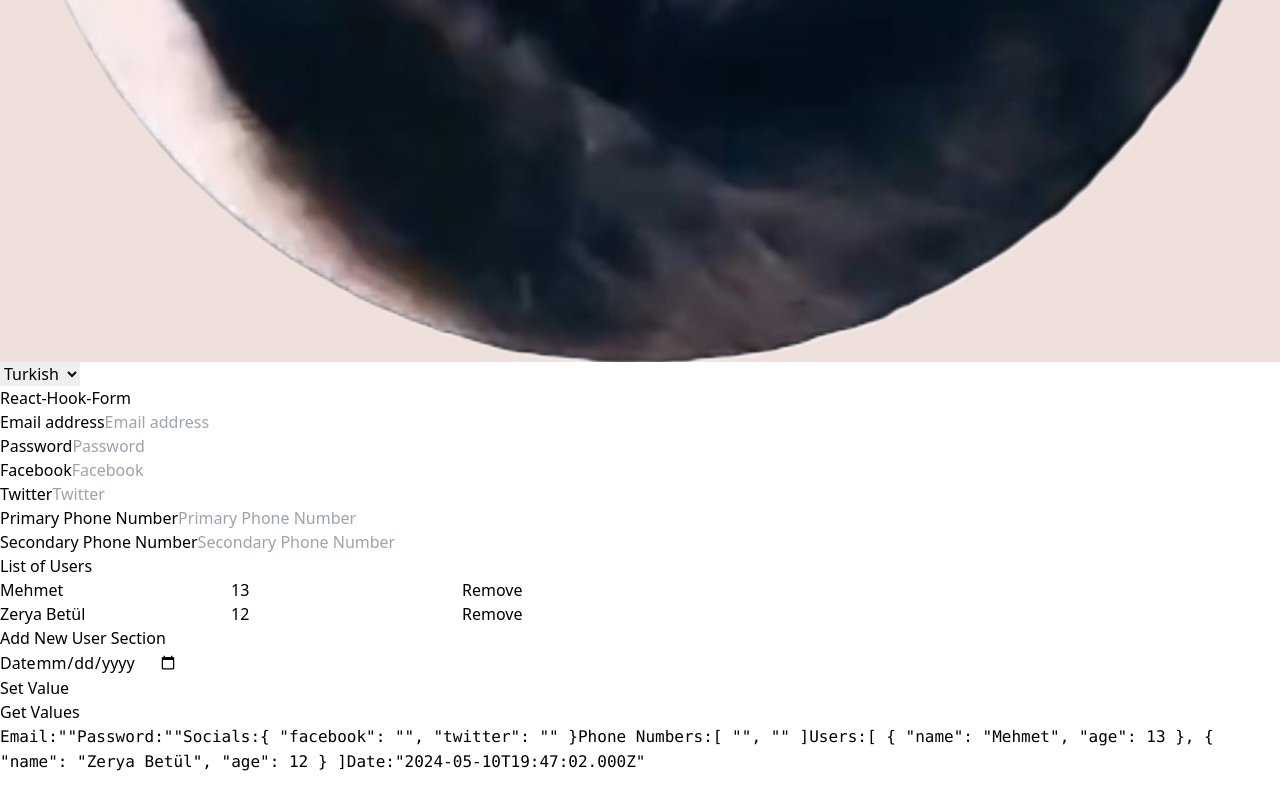
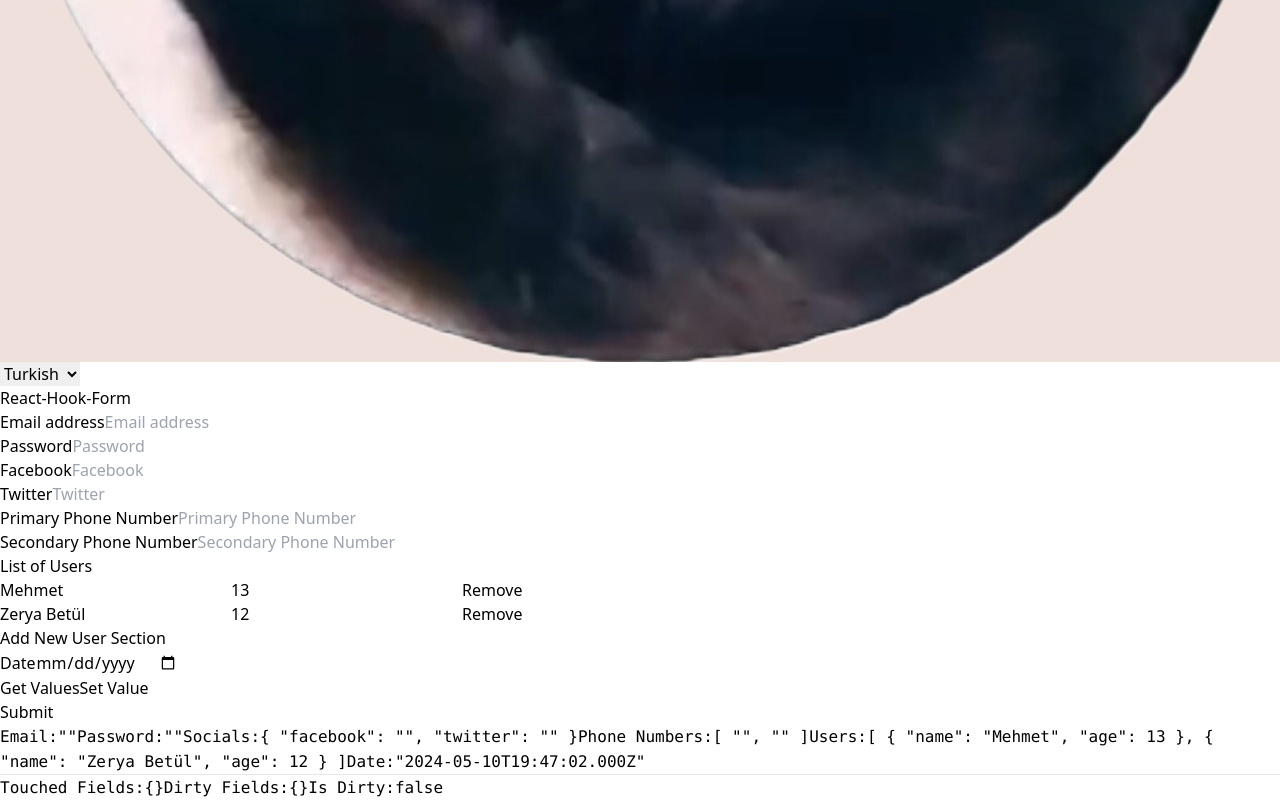
Before and after one commit to MobvenTeam1/FitAI-front-end-app-react.ts, a React (Vite) app: page / in a window 1280 px wide. Shown: the part 947-1747 px from the top of the page. Before the commit the page ends 1721 px from the top, so only its background shows below. Built offline with nearby package versions, Linux system fonts and the light colour scheme.

Commit message:
disabled submit button added

```diff
--- a/src/sections/howToUse-Doc/example-template-react-hooh-form.tsx
+++ b/src/sections/howToUse-Doc/example-template-react-hooh-form.tsx
@@ -1,4 +1,4 @@
-import { useForm, useFieldArray } from "react-hook-form";
+import { useForm, useFieldArray, FieldErrors } from "react-hook-form";
 import { DevTool } from "@hookform/devtools";
 
 type FormValues = {
@@ -51,7 +51,7 @@ export const TemplateHookForm: React.FC = () => {
     getValues,
     setValue,
   } = form;
-  const { errors } = formState;
+  const { errors, touchedFields, dirtyFields, isDirty, isValid } = formState;
 
   const values = watch();
 
@@ -77,6 +77,10 @@ export const TemplateHookForm: React.FC = () => {
     // console.log("getValues", getValues("social.facebook"));
   };
 
+  const onError = (errors: FieldErrors<FormValues>) => {
+    console.log("errors", errors);
+  };
+
   const onSubmit = (data: FormValues) => {
     console.log("data", data);
   };
@@ -92,7 +96,7 @@ export const TemplateHookForm: React.FC = () => {
           </div>
           <form
             className="mt-8 space-y-6"
-            onSubmit={handleSubmit(onSubmit)}
+            onSubmit={handleSubmit(onSubmit, onError)}
             noValidate
           >
             <div className="flex flex-col gap-3 rounded-md shadow-sm -space-y-px">
@@ -177,6 +181,8 @@ export const TemplateHookForm: React.FC = () => {
                   id="twitter"
                   type="text"
                   {...register("social.twitter", {
+                    // disabled: true,
+                    // disabled: watch("social.facebook") === "",
                     required: {
                       value: true,
                       message: "This is required",
@@ -303,7 +309,15 @@ export const TemplateHookForm: React.FC = () => {
               </div>
             </div>
 
-            <div>
+            {/* her click attığın zaman o anki tıkladığında oluşan values değerlerini almaya yarar */}
+            <div className="flex gap-1 items-center">
+              <button
+                type="button"
+                onClick={handleGetValues}
+                className="group relative w-full flex justify-center py-2 px-4 border border-transparent text-sm font-medium rounded-md text-white bg-green-500 hover:bg-green-600 focus:outline-none focus:ring-2 focus:ring-offset-2 focus:ring-green-500 hover:shadow-lg transition-colors duration-200"
+              >
+                Get Values
+              </button>
               <button
                 type="button"
                 onClick={() => handleSetValue("email", "Set Value Updated")}
@@ -313,14 +327,15 @@ export const TemplateHookForm: React.FC = () => {
               </button>
             </div>
 
-            {/* her click attığın zaman o anki tıkladığında oluşan values değerlerini almaya yarar */}
             <div>
               <button
-                type="button"
-                onClick={handleGetValues}
-                className="group relative w-full flex justify-center py-2 px-4 border border-transparent text-sm font-medium rounded-md text-white bg-green-500 hover:bg-green-600 focus:outline-none focus:ring-2 focus:ring-offset-2 focus:ring-green-500 hover:shadow-lg transition-colors duration-200"
+                disabled={!isDirty || !isValid}
+                type="submit"
+                className={`group relative w-full flex justify-center py-2 px-4 border border-transparent text-sm font-medium rounded-md text-white bg-indigo-500 hover:bg-indigo-600 focus:outline-none focus:ring-2 focus:ring-offset-2 focus:ring-indigo-500 hover:shadow-lg transition-colors duration-200 ${
+                  !isDirty || !isValid ? "opacity-50 cursor-not-allowed" : ""
+                }`}
               >
-                Get Values
+                Submit
               </button>
             </div>
 
@@ -350,6 +365,23 @@ export const TemplateHookForm: React.FC = () => {
                 {JSON.stringify(values.date, null, 2)}
               </code>
             </div>
+
+            <hr />
+
+            <div className="flex flex-col gap-1">
+              <code>
+                <span className="text-blue-500">Touched Fields:</span>
+                {JSON.stringify(touchedFields, null, 2)}
+              </code>
+              <code>
+                <span className="text-blue-500">Dirty Fields:</span>
+                {JSON.stringify(dirtyFields, null, 2)}
+              </code>
+              <code>
+                <span className="text-blue-500">Is Dirty:</span>
+                {JSON.stringify(isDirty, null, 2)}
+              </code>
+            </div>
           </form>
         </div>
       </div>
```
